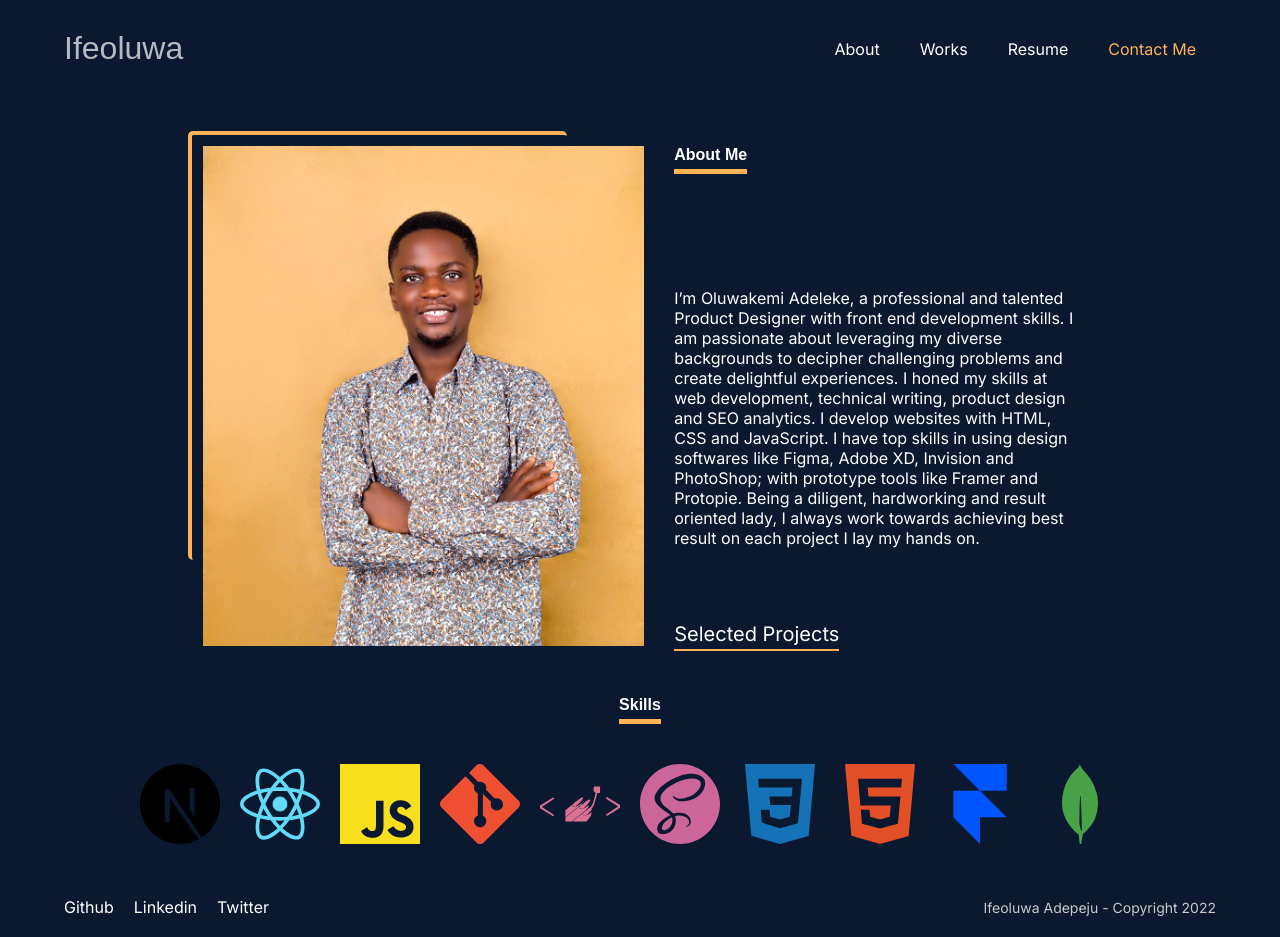
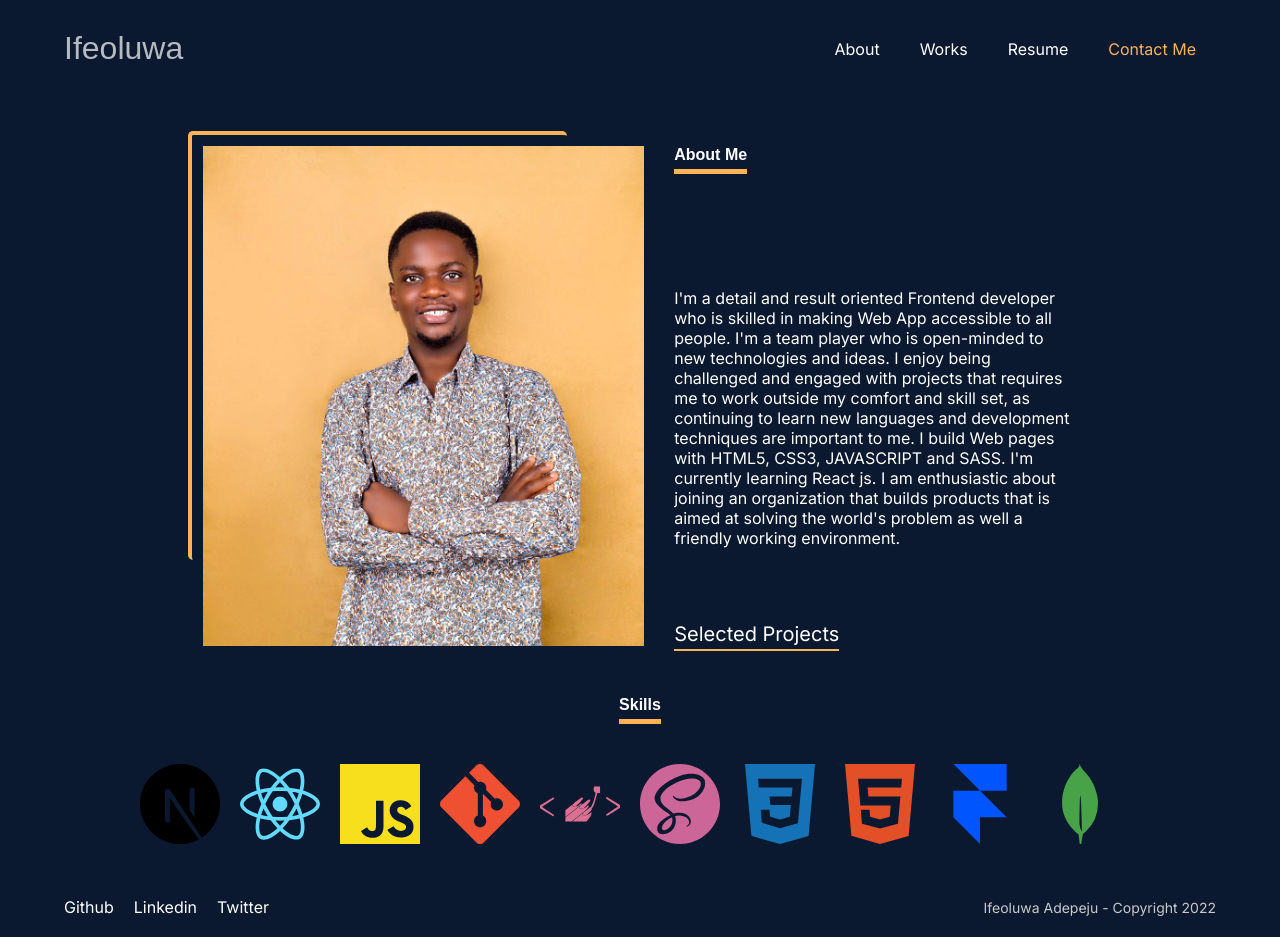
Before and after one commit to Adepejustephen/portfolio, a React (Create React App) app: page /about in a window 1280 px wide. Built offline with nearby package versions, Linux system fonts and the light colour scheme; a web font is replaced by a local one.

Commit message:
edited about page

```diff
--- a/src/pages/about/index.js
+++ b/src/pages/about/index.js
@@ -39,19 +39,19 @@ const About = () => {
         <AboutTextContainer>
           <AboutTitle>About Me</AboutTitle>
           <AboutText>
-            I’m Oluwakemi Adeleke, a professional and talented Product Designer
-            with front end development skills. I am passionate about leveraging
-            my diverse backgrounds to decipher challenging problems and create
-            delightful experiences. I honed my skills at web development,
-            technical writing, product design and SEO analytics. I develop
-            websites with HTML, CSS and JavaScript. I have top skills in using
-            design softwares like Figma, Adobe XD, Invision and PhotoShop; with
-            prototype tools like Framer and Protopie. Being a diligent,
-            hardworking and result oriented lady, I always work towards
-            achieving best result on each project I lay my hands on.
+            I'm a detail and result oriented Frontend developer who is skilled
+            in making Web App accessible to all people. I'm a team player who is
+            open-minded to new technologies and ideas. I enjoy being challenged
+            and engaged with projects that requires me to work outside my
+            comfort and skill set, as continuing to learn new languages and
+            development techniques are important to me. I build Web pages with
+            HTML5, CSS3, JAVASCRIPT and SASS. I'm currently learning React js. I
+            am enthusiastic about joining an organization that builds products
+            that is aimed at solving the world's problem as well a friendly
+            working environment.
           </AboutText>
 
-          <AboutTextLink to={'/works'}>
+          <AboutTextLink to={"/works"}>
             <AboutTextLinkText>Selected Projects</AboutTextLinkText>
           </AboutTextLink>
         </AboutTextContainer>
```
